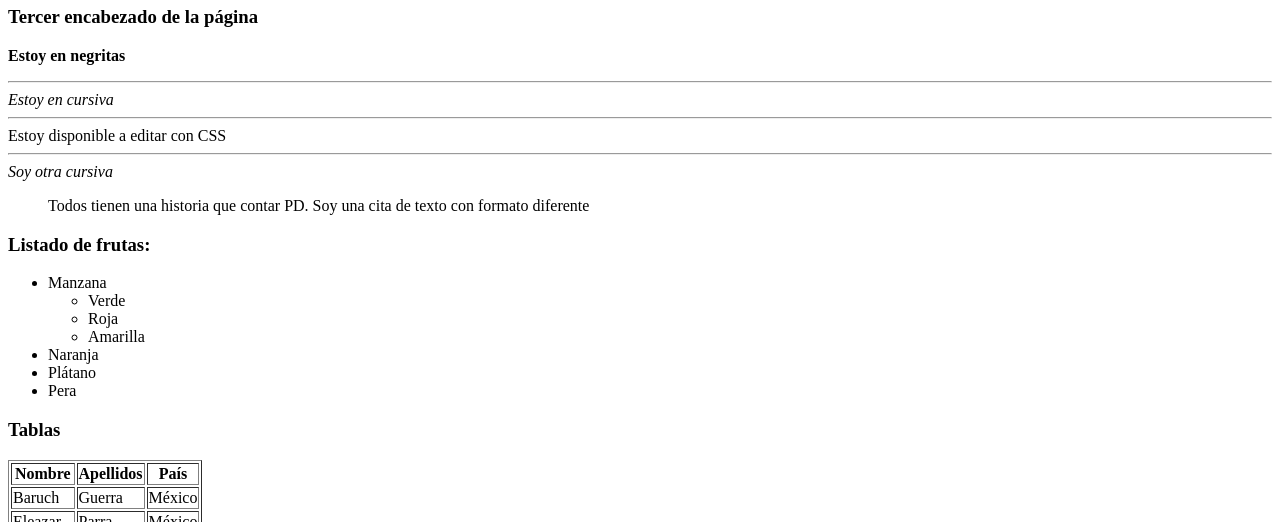
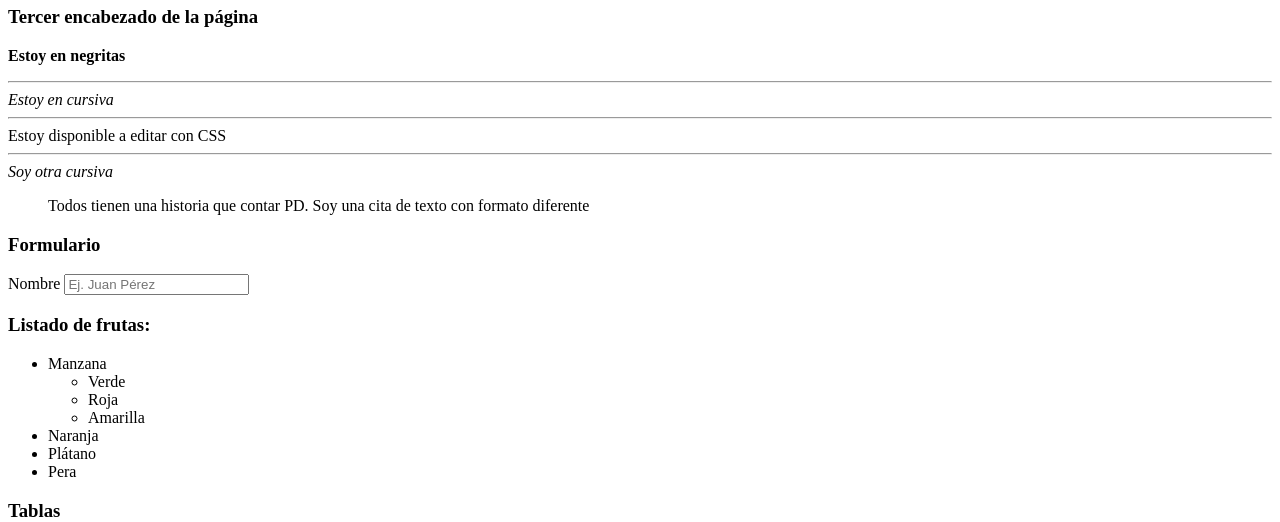
Before and after one commit to Elhyoz/practicasCursos, a plain HTML site: page repasoHTML.html in a window 1280 px wide. Shown: the part 578-1100 px from the top of the page. Drawn offline with Linux system fonts and the light colour scheme.

Commit message:
Añadido gitignore, modificado el html de práctica. Ignorados los estáticos

```diff
--- a/repasoHTML.html
+++ b/repasoHTML.html
@@ -44,6 +44,11 @@
         Todos tienen una historia que contar
         PD. Soy una cita de texto con formato diferente
       </blockquote>
+      <h3>Formulario</h3>
+      <form class="basic-form" action="" method="post">
+        <label for="nombre">Nombre</label>
+        <input type="text" name="nombre" placeholder="Ej. Juan Pérez">
+      </form>
       <h3>Listado de frutas: </h3>
       <ul>
         <li>
```
Also changed, not shown: 1 other file.
